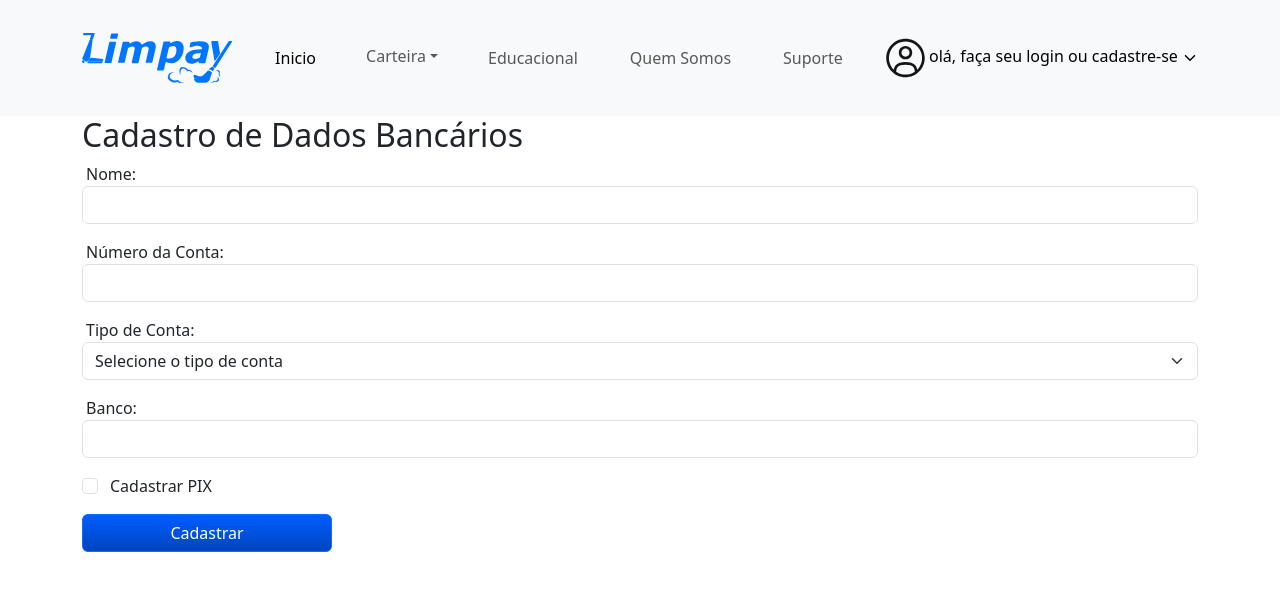
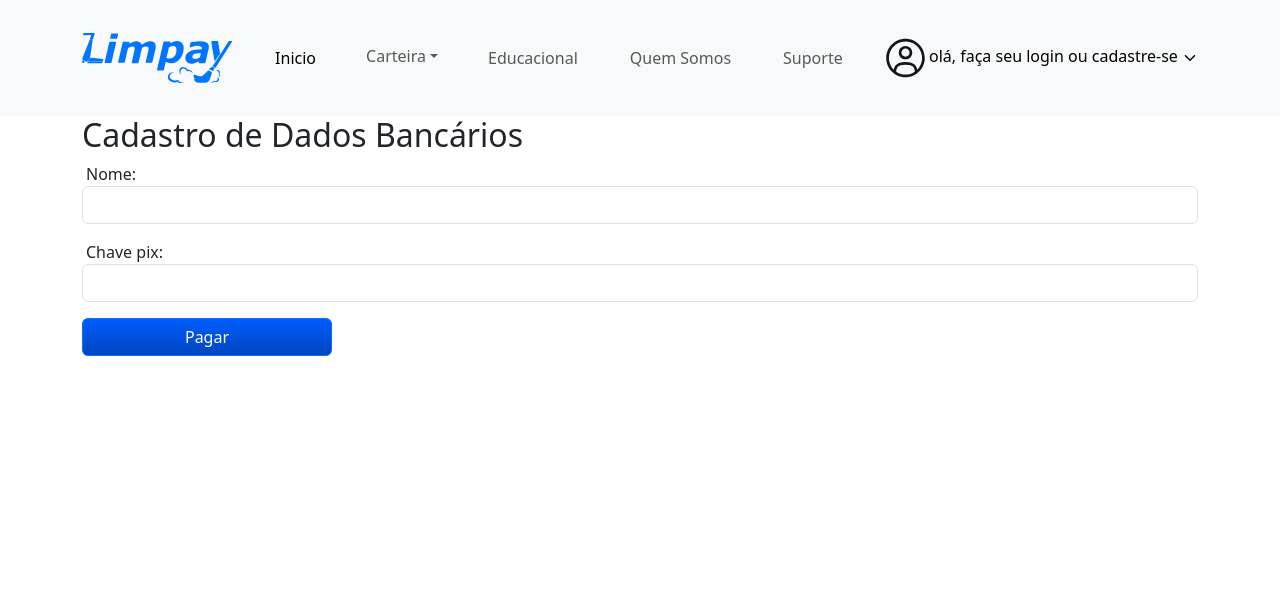
Before and after one commit to limpay-com/Teste, a React (Vite) app: page /dados in a window 1280 px wide. Shown: the top 590 px of the page. Built offline with nearby package versions, Linux system fonts and the light colour scheme.

Commit message:
alterações no pagamento

```diff
--- a/src/components/formularioBancario/DadosBancarios.jsx
+++ b/src/components/formularioBancario/DadosBancarios.jsx
@@ -7,13 +7,13 @@ class DadosBancarios extends React.Component {
       super(props);
       this.state = {
         nome: '',
-        numeroConta: '',
-        tipoConta: '',
-        banco: '',
-        cadastrarPix: false,
-        tipoChavePix: '',
-        chavePix: '',
-        cadastradoComSucesso: false
+        chavepix: '',
+        // tipoConta: '',
+        // banco: '',
+        // cadastrarPix: false,
+        // tipoChavePix: '',
+        // chavePix: '',
+        pagamentoComSucesso: false
       };
     }
 
@@ -26,18 +26,18 @@ class DadosBancarios extends React.Component {
         event.preventDefault();
       // Aqui você pode adicionar lógica para enviar os dados para o backend
       setTimeout(() => {
-        this.setState({ cadastradoComSucesso: true });
+        this.setState({ pagamentoComSucesso: true });
 
         setTimeout(() => {
             this.setState({
               nome: '',
-              numeroConta: '',
-              tipoConta: '',
-              banco: '',
-              cadastrarPix: false,
-              tipoChavePix: '',
-              chavePix: '',
-              cadastradoComSucesso: false
+              chavepix: '',
+              // tipoConta: '',
+              // banco: '',
+              // cadastrarPix: false,
+              // tipoChavePix: '',
+              // chavePix: '',
+              pagamentoComSucesso: false
             });
           }, 3000);
         }, 2000);
@@ -53,10 +53,10 @@ class DadosBancarios extends React.Component {
               <input type="text" className="form-control" id="nome" name="nome" value={this.state.nome} onChange={this.handleChange} />
             </div>
             <div className="mb-3">
-              <label htmlFor="numeroConta" className="form-label">Número da Conta:</label>
-              <input type="text" className="form-control" id="numeroConta" name="numeroConta" value={this.state.numeroConta} onChange={this.handleChange} />
+              <label htmlFor="chavepix" className="form-label">Chave pix:</label>
+              <input type="text" className="form-control" id="chavepix" name="chavepix" value={this.state.chavepix} onChange={this.handleChange} />
             </div>
-            <div className="mb-3">
+            {/* <div className="mb-3">
               <label htmlFor="tipoConta" className="form-label">Tipo de Conta:</label>
               <select className="form-select" id="tipoConta" name="tipoConta" value={this.state.tipoConta} onChange={this.handleChange}>
                 <option value="">Selecione o tipo de conta</option>
@@ -88,12 +88,13 @@ class DadosBancarios extends React.Component {
               </div>
               </div>
             )}
-            <button type="submit" className="btn btn-primary">Cadastrar</button>
+            <button type="submit" className="btn btn-primary">Cadastrar</button> */}
+             <button type="submit" className="btn btn-primary">Pagar</button>
           </form>
-          {this.state.cadastradoComSucesso && (
+          {this.state.pagamentoComSucesso && (
           <div className="popup">
             <div className="popup-content">
-              <p>Cadastrado com sucesso!</p>
+              <p>Pagamento realizado com sucesso!</p>
             </div>
           </div>
         )}
```
